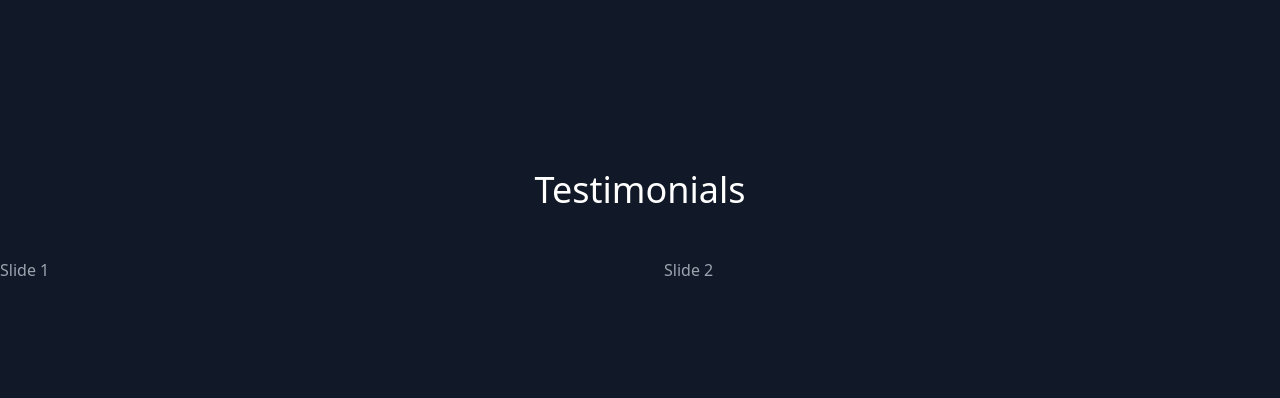
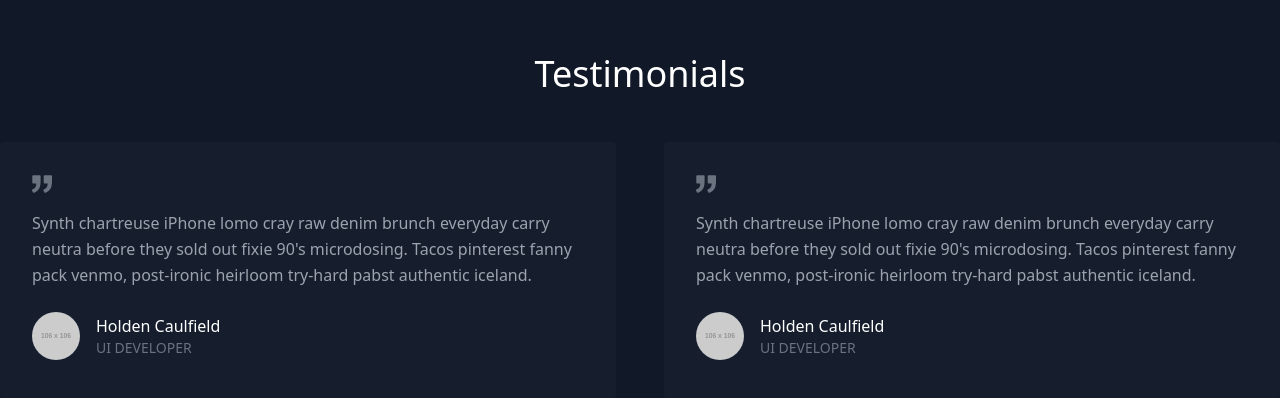
Before and after one commit to angelmtztrc/carousel-with-swiper, a React (Vite) app: page / in a window 1280 px wide. Shown: the part 174-572 px from the top of the page. Built offline with nearby package versions, Linux system fonts and the light colour scheme.

Commit message:
feat(SlideContent):  display some content on each slide

```diff
--- /dev/null
+++ b/src/components/SlideContent.tsx
@@ -0,0 +1,34 @@
+import React from 'react';
+
+export const SlideContent = ({}: SlideContentProps) => {
+  return (
+    <div className="p-8 bg-gray-800 bg-opacity-40 rounded">
+      <svg
+        xmlns="http://www.w3.org/2000/svg"
+        fill="currentColor"
+        className="block mb-4 w-5 h-5 text-gray-500"
+        viewBox="0 0 975.036 975.036"
+      >
+        <path d="M925.036 57.197h-304c-27.6 0-50 22.4-50 50v304c0 27.601 22.4 50 50 50h145.5c-1.9 79.601-20.4 143.3-55.4 191.2-27.6 37.8-69.399 69.1-125.3 93.8-25.7 11.3-36.8 41.7-24.8 67.101l36 76c11.6 24.399 40.3 35.1 65.1 24.399 66.2-28.6 122.101-64.8 167.7-108.8 55.601-53.7 93.7-114.3 114.3-181.9 20.601-67.6 30.9-159.8 30.9-276.8v-239c0-27.599-22.401-50-50-50zM106.036 913.497c65.4-28.5 121-64.699 166.9-108.6 56.1-53.7 94.4-114.1 115-181.2 20.6-67.1 30.899-159.6 30.899-277.5v-239c0-27.6-22.399-50-50-50h-304c-27.6 0-50 22.4-50 50v304c0 27.601 22.4 50 50 50h145.5c-1.9 79.601-20.4 143.3-55.4 191.2-27.6 37.8-69.4 69.1-125.3 93.8-25.7 11.3-36.8 41.7-24.8 67.101l35.9 75.8c11.601 24.399 40.501 35.2 65.301 24.399z"></path>
+      </svg>
+      <p className="mb-6 text-gray-400 leading-relaxed">
+        Synth chartreuse iPhone lomo cray raw denim brunch everyday carry neutra
+        before they sold out fixie 90's microdosing. Tacos pinterest fanny pack
+        venmo, post-ironic heirloom try-hard pabst authentic iceland.
+      </p>
+      <a className="inline-flex items-center">
+        <img
+          alt="testimonial"
+          src="https://dummyimage.com/106x106"
+          className="flex-shrink-0 w-12 h-12 rounded-full object-cover object-center"
+        />
+        <span className="flex flex-col flex-grow pl-4">
+          <span className="text-white font-medium">Holden Caulfield</span>
+          <span className="text-gray-500 text-sm uppercase">UI DEVELOPER</span>
+        </span>
+      </a>
+    </div>
+  );
+};
+
+type SlideContentProps = {};
--- a/src/components/Slider.tsx
+++ b/src/components/Slider.tsx
@@ -1,14 +1,19 @@
 import React from 'react';
 import { Swiper, SwiperSlide } from 'swiper/react';
+
+import { SlideContent } from './SlideContent';
 
 export const Slider = ({}: SliderProps) => {
   return (
     <Swiper className="w-full" slidesPerView={2} spaceBetween={48}>
       <SwiperSlide>
-        <p className="text-gray-400">Slide 1</p>
+        <SlideContent />
       </SwiperSlide>
       <SwiperSlide>
-        <p className="text-gray-400">Slide 2</p>
+        <SlideContent />
+      </SwiperSlide>
+      <SwiperSlide>
+        <SlideContent />
       </SwiperSlide>
     </Swiper>
   );
```
